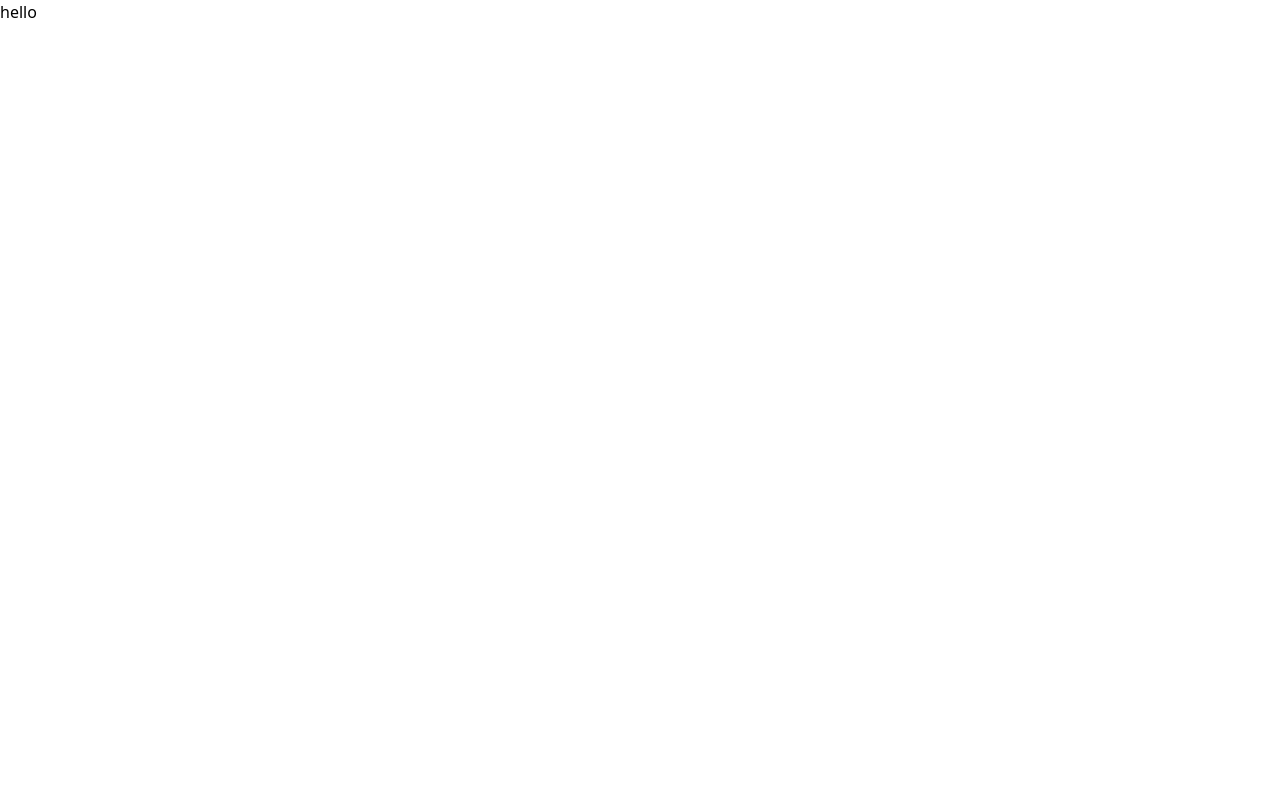
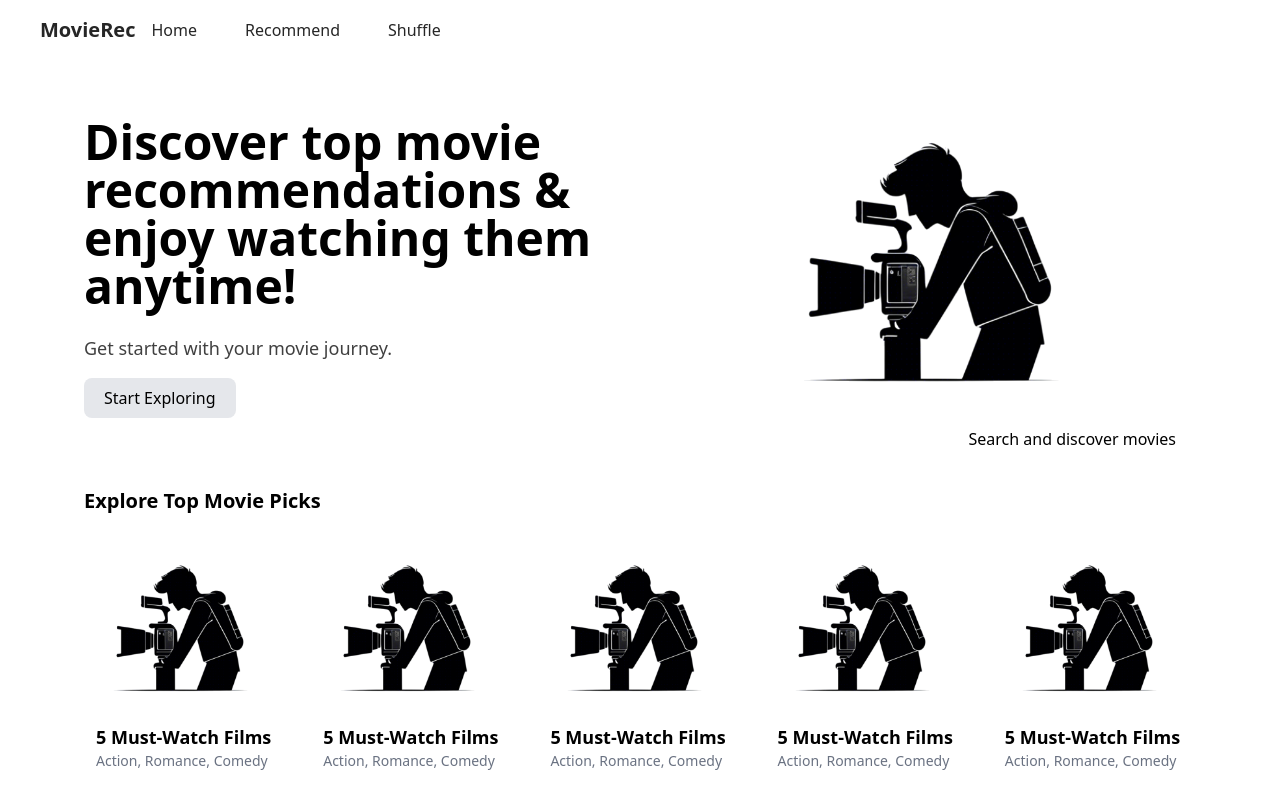
Before and after one commit to nk1044/Recommendation-Engine, a React (Vite) app in the folder frontend/: page / in a window 1280 px wide. Built offline with nearby package versions, Linux system fonts and the light colour scheme.

Commit message:
Add routing and new components for movie recommendations

```diff
--- a/frontend/package.json
+++ b/frontend/package.json
@@ -13,6 +13,7 @@
     "@tailwindcss/vite": "^4.0.17",
     "react": "^19.0.0",
     "react-dom": "^19.0.0",
+    "react-router-dom": "^7.4.1",
     "tailwindcss": "^4.0.17"
   },
   "devDependencies": {
--- a/frontend/src/App.jsx
+++ b/frontend/src/App.jsx
@@ -1,12 +1,25 @@
 import { useState } from 'react'
+import {createBrowserRouter, RouterProvider} from 'react-router-dom';
+import Layout from './Component/Layout';
+import Home from './Pages/Home';
+import Recommend from './Pages/Recommend';
+import Shuffle from './Pages/Shuffle';
+
+const router = createBrowserRouter([{
+  path: "/",
+  element: <Layout />,
+  children: [
+    {path: "", element: <Home />},
+    {path: "recommend", element: <Recommend />},
+    {path: "shuffle", element: <Shuffle />},
+  ],
+}]);
+
 
 function App() {
-  const [count, setCount] = useState(0)
 
   return (
-    <>
-      <h1>hello</h1>
-    </>
+    <RouterProvider router={router}/>
   )
 }
 
--- /dev/null
+++ b/frontend/src/Component/HomeCard.jsx
@@ -0,0 +1,24 @@
+import React from 'react';
+
+function HomeCard({
+    title = '5 Must-Watch Films',
+    genres = "Action, Romance, Comedy",
+    imageSrc = '/home.png',
+    onClick = () => {},
+}) {
+  return (
+    <div className='w-52 bg-white overflow-hidden p-3'>
+      <img
+        src={imageSrc}
+        alt='Movie Thumbnail'
+        className='w-full h-40 object-cover rounded-md'
+      />
+      <div className='mt-3'>
+        <h3 className='text-lg font-semibold'>{title}</h3>
+        <p className='text-gray-500 text-sm'>{genres}</p>
+      </div>
+    </div>
+  );
+}
+
+export default HomeCard;
--- /dev/null
+++ b/frontend/src/Component/Layout.jsx
@@ -0,0 +1,14 @@
+import React from 'react';
+import { Outlet } from 'react-router-dom';
+import Navbar from './Navbar';
+
+function Layout() {
+  return (
+    < >
+        <Navbar />
+        <Outlet />
+    </>
+  )
+}
+
+export default Layout
--- /dev/null
+++ b/frontend/src/Component/Navbar.jsx
@@ -0,0 +1,32 @@
+import React from 'react'
+import { useNavigate } from 'react-router-dom'
+
+function Navbar() {
+
+  const navigate = useNavigate();
+
+
+  return (
+    <div className='w-full flex justify-around'>
+        <div className='flex items-center justify-start w-full p-4 text-neutral-800'>
+            <h2 className='text-xl font-bold mr-4 ml-6'>MovieRec</h2>
+            <ul className='flex gap-12'>
+                <li
+                onClick={() => navigate('/')}
+                className='cursor-pointer hover:text-neutral-600 transition duration-200 ease-in-out'
+                >Home</li>
+                <li
+                onClick={() => navigate('/recommend')}
+                className='cursor-pointer hover:text-neutral-600 transition duration-200 ease-in-out'
+                >Recommend</li>
+                <li
+                onClick={() => navigate('/shuffle')}
+                className='cursor-pointer hover:text-neutral-600 transition duration-200 ease-in-out'
+                >Shuffle</li>
+            </ul>
+        </div>
+    </div>
+  )
+}
+
+export default Navbar
--- /dev/null
+++ b/frontend/src/Pages/Home.jsx
@@ -0,0 +1,46 @@
+import React from 'react';
+import HomeCard from '../Component/HomeCard';
+
+function Home() {
+  return (
+    <div className='flex flex-col items-center justify-center p-6 px-21'>
+      <div className='w-full mt-6 flex justify-center items-center '>
+        <div className='w-[55%] h-full flex flex-col justify-center items-center'>
+          <div className='text-5xl font-bold flex justify-start items-start text-start'>
+            <p className=''>Discover top movie recommendations & enjoy watching them anytime!</p>
+          </div>
+          <p className=' flex w-full justify-start text-start items-start text-neutral-700 mt-6 text-lg'>
+            Get started with your movie journey.
+          </p>
+          <div className='flex flex-col justify-start items-start w-full'>
+          <button className='bg-gray-200 rounded-lg px-5 py-2 cursor-pointer mt-4'>Start Exploring</button>
+          </div>
+        </div>
+        <div className='w-[45%] h-full flex justify-center items-center px-4'>
+          <img className='w-[75%] h-auto object-cover' src='/home.png' alt='Movie Banner' />
+        </div>
+      </div>
+
+      <div className='w-full flex justify-end mr-10 '>
+        <span>Search and discover movies</span>
+      </div>
+
+      <div className='w-full flex justify-start mt-7'>
+        <span className='font-bold text-xl mt-2'>Explore Top Movie Picks</span>
+      </div>
+
+      <div>
+        <div className='grid grid-rows-1 grid-cols-5 gap-6 mt-6'>
+          <HomeCard />
+          <HomeCard />
+          <HomeCard />
+          <HomeCard />
+          <HomeCard />
+        </div>
+      </div>
+
+    </div>
+  );
+}
+
+export default Home;
--- /dev/null
+++ b/frontend/src/Pages/Recommend.jsx
@@ -0,0 +1,9 @@
+import React from 'react'
+
+function Recommend() {
+  return (
+    <div>Recommend</div>
+  )
+}
+
+export default Recommend
--- /dev/null
+++ b/frontend/src/Pages/Shuffle.jsx
@@ -0,0 +1,9 @@
+import React from 'react'
+
+function Shuffle() {
+  return (
+    <div>Shuffle</div>
+  )
+}
+
+export default Shuffle
```
Also changed, not shown: frontend/public/home.png (added), 1 other file (tests, documents, lock files or other folders).
